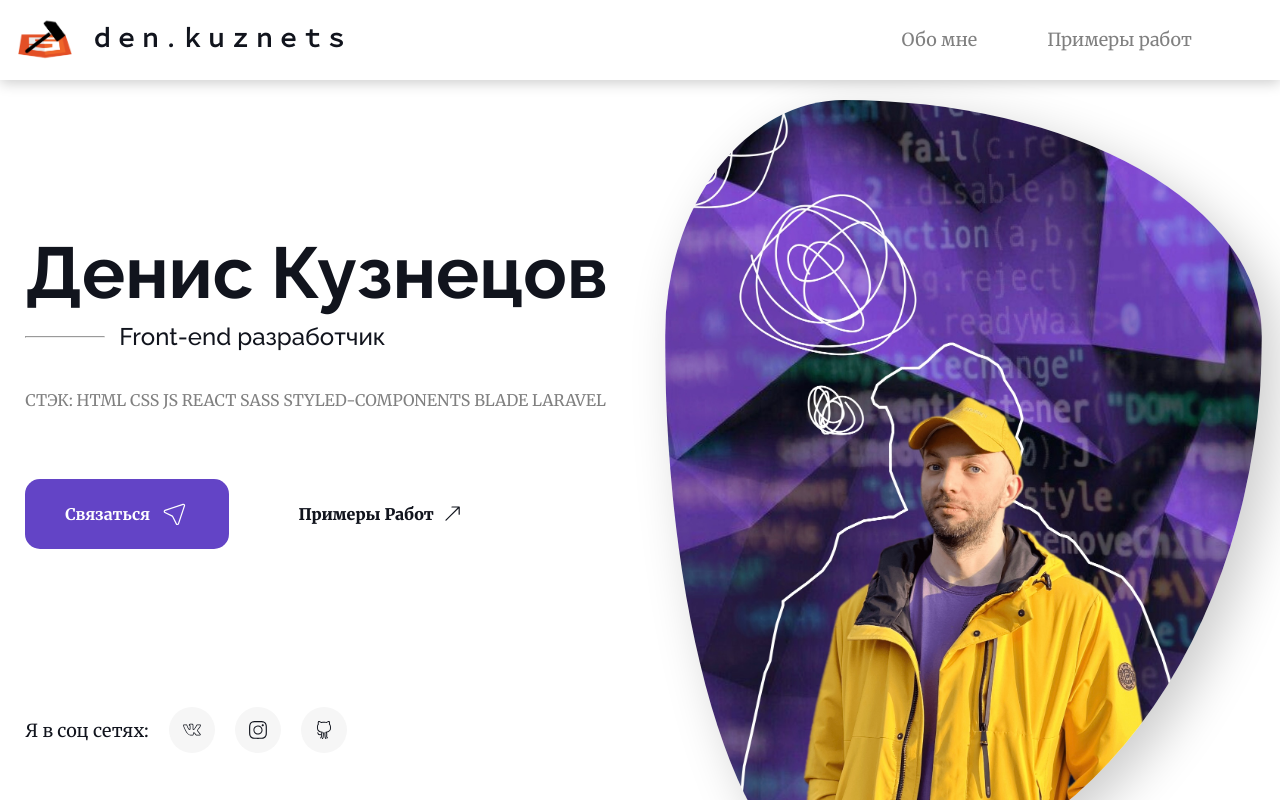
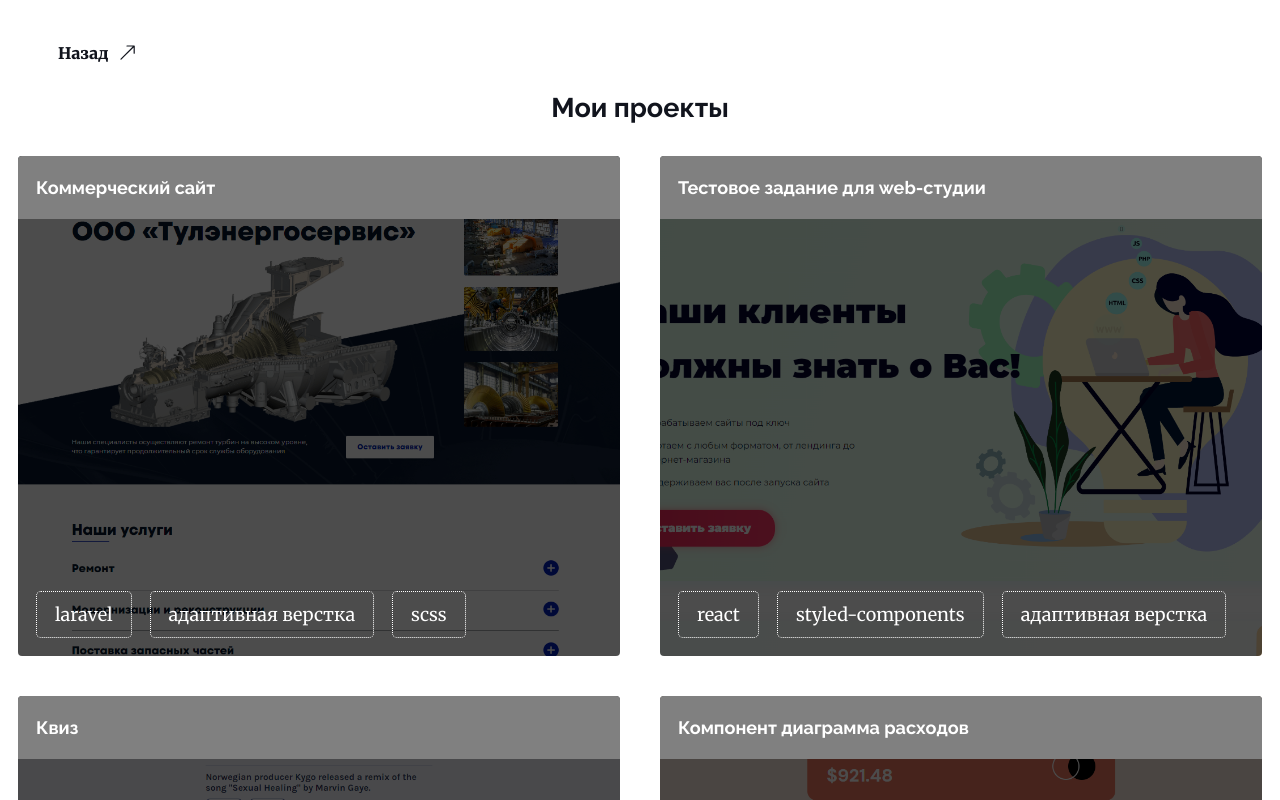
Before and after one commit to DenKuznets/portfolio, a React (Vite) app: page / in a window 1280 px wide. Shown: the top 800 px of the page. Built offline with nearby package versions, Linux system fonts and the light colour scheme.

Commit message:
allworks added

```diff
--- /dev/null
+++ b/src/components/AllWorks.jsx
@@ -0,0 +1,69 @@
+import React, { useContext, useState } from "react";
+import styled from "styled-components";
+import { LanguageContext } from "../pages/styled/MainPage";
+import WorkSmall from "./WorkSmall";
+import BigLink from "./BigLink";
+import WorkModal from "./WorkModal";
+
+const AllWorksStyled = styled.div`
+    padding-top: 1em;
+    margin: 0 auto;
+    padding-bottom: 3em;
+    h2 {
+        text-align: center;
+        margin-bottom: 1em;
+    }
+    .allworks__grid {
+        /* background-color: red; */
+        display: grid;
+        gap: 40px;
+        grid-template-columns: repeat(2, 1fr);
+    }
+
+    .btn-back {
+        width: fit-content;
+    }
+`;
+
+const AllWorks = ({ backToMain }) => {
+    const textGlobal = useContext(LanguageContext);
+    const [modalActive, setModalActive] = useState(false);
+    const [textWork, setTextWork] = useState("");
+    const [scrollY, setScrollY] = useState(0);
+
+    function showModal(work) {
+        document.body.style.overflow = "hidden";
+        setModalActive(true);
+        setTextWork(work);
+        setScrollY(window.scrollY);
+    }
+
+    function hideModal() {
+        document.body.style.overflow = "auto";
+        setModalActive(false);
+        // вернуть положение страницы до открытия портала. Без setTimeout не работает. Снимаем плавную прокрутку с документа, что бы возврат положения был незаметен для пользователя. Затем возвращаем ее назад.
+        document.documentElement.style.scrollBehavior = "auto";
+        setTimeout(() => {
+            window.scrollTo(0, scrollY);
+            document.documentElement.style.scrollBehavior = "smooth";
+        }, 1);
+    }
+
+    const works = textGlobal.work.works.map((work, index) => (
+        <WorkSmall onClick={() => showModal(work)} key={index} work={work} />
+    ));
+
+    return modalActive ? (
+        <WorkModal hideModal={hideModal} textWork={textWork} />
+    ) : (
+        <AllWorksStyled>
+            <BigLink className="btn-back" onClick={backToMain}>
+                {textGlobal.work.backButton}
+            </BigLink>
+            <h2>{textGlobal.work.myWorks}</h2>
+            <div className="allworks__grid">{works}</div>
+        </AllWorksStyled>
+    );
+};
+
+export default AllWorks;
--- a/src/components/Header.jsx
+++ b/src/components/Header.jsx
@@ -8,6 +8,7 @@ const Header = () => {
     const [showMenu, setShowMenu] = useState(false);
     const listElements = [];
     const textContext = useContext(LanguageContext);
+
 
     for (const [key, value] of Object.entries(textContext.header.nav)) {
         listElements.push(
--- a/src/components/Hero.jsx
+++ b/src/components/Hero.jsx
@@ -21,16 +21,13 @@ const Hero = () => {
                 <div className="hero__text">
                     <div className="hero__text-content">
                         <h1>
-                            {text.hero.fname}
-                            {/* <br /> */} {text.hero.lname}
+                            {text.hero.fname} {text.hero.lname}
                         </h1>
                         <div className="hero__text-content-h3container">
                             <hr />
                             <h3>{text.hero.profession}</h3>
                         </div>
                         <p className="hero__text-content-aboutme">
-                            {/* {text.hero.aboutme} */}
-                            {/* <br /> */}
                             {text.hero.stack}
                         </p>
 
--- a/src/components/TechList.jsx
+++ b/src/components/TechList.jsx
@@ -3,18 +3,17 @@ import styled from "styled-components";
 
 export const TechListStyled = styled.ul`
     display: flex;
-    margin-bottom: 1em;
     flex-wrap: wrap;
     gap: 1em;
     li {
-        color: inherit;
-        border: 1px dotted inherit;
+        color: ${({ theme }) => theme.global.techList.textColor};
+        border: 1px dotted ${({ theme }) => theme.global.techList.itemBorder};
         padding: 0.5em 1em;
         border-radius: 5px;
         display: flex;
         align-items: center;
         justify-content: center;
-        margin-bottom: 1em;
+        /* margin-bottom: 1em; */
     }
 `;
 
--- a/src/components/Work.jsx
+++ b/src/components/Work.jsx
@@ -30,8 +30,8 @@ const Work = (props) => {
         document.body.style.overflow = "auto";
         setModalActive(false);
         // вернуть положение страницы до открытия портала. Без setTimeout не работает. Снимаем плавную прокрутку с документа, что бы возврат положения был незаметен для пользователя. Затем возвращаем ее назад.
+        document.documentElement.style.scrollBehavior = "auto";
         setTimeout(() => {
-            document.documentElement.style.scrollBehavior = "auto";
             window.scrollTo(0, scrollY);
             document.documentElement.style.scrollBehavior = "smooth";
         }, 1);
--- a/src/components/WorkModal.jsx
+++ b/src/components/WorkModal.jsx
@@ -6,6 +6,7 @@ import TechList from "./TechList";
 
 const WorkModal = ({ hideModal, textWork }) => {
     const textGlobal = useContext(LanguageContext);
+    console.log(textWork);
     return (
         <WorkModalStyled>
             <div className="modal__content">
--- /dev/null
+++ b/src/components/WorkSmall.jsx
@@ -0,0 +1,93 @@
+import React, { useContext } from "react";
+import styled from "styled-components";
+import TechList from "./TechList";
+import { LanguageContext } from "../pages/styled/MainPage";
+import BigLink from "./BigLink";
+
+const WorkSmallStyled = styled.div`
+    position: relative;
+    max-width: 100%;
+    height: 500px;
+    border-radius: 4px;
+    overflow: hidden;
+    color: ${({ theme }) => theme.workSmall.textColor};
+    &:hover {
+        button {
+            transform: translateX(-50%) scale(1);
+        }
+    }
+
+    cursor: pointer;
+    .img-container {
+        position: relative;
+        height: 100%;
+        .overlay {
+            height: 100%;
+            width: 100%;
+            position: absolute;
+            background-color: rgba(0, 0, 0, 0.7);
+        }
+        img {
+            height: 100%;
+            width: 100%;
+            object-fit: cover;
+        }
+    }
+
+    h4 {
+        position: absolute;
+        top: 0;
+        left: 0;
+        z-index: 1;
+        background-color: grey;
+        width: 100%;
+        padding: 1em;
+    }
+
+    button {
+        position: absolute;
+        top: 50%;
+        left: 50%;
+        transform: translateX(-50%) scale(0);
+        z-index: 1;
+        transition: all 0.3s ease;
+        width: 100%;
+        /* border: none; */
+        border: 1px solid white;
+        background-color: transparent;
+        color: white;
+        padding: 1em;
+        text-align: start;
+        cursor: pointer;
+    }
+
+    ul {
+        margin-left: 1em;
+        margin-bottom: 1em;
+        position: absolute;
+        bottom: 0;
+        left: 0;
+        li {
+            border-color: inherit;
+            color: inherit;
+        }
+    }
+`;
+
+const WorkSmall = ({ work, onClick }) => {
+    const textGlobal = useContext(LanguageContext);
+    return (
+        <WorkSmallStyled onClick={onClick}>
+
+            <h4>{work.name}</h4>
+            <div className="img-container">
+                <div className="overlay"></div>
+                <img src={`./images/${work.img}`} alt="" />
+            </div>
+            <button>{textGlobal.work.showmore}</button>
+            <TechList list={work.tech} />
+        </WorkSmallStyled>
+    );
+};
+
+export default WorkSmall;
--- a/src/components/styled/Work.styled.js
+++ b/src/components/styled/Work.styled.js
@@ -1,7 +1,5 @@
 import styled from "styled-components";
 import { colors, fonts, screen } from "../../../utils";
-
-
 
 export const WorkStyled = styled.div`
     position: relative;
@@ -45,10 +43,15 @@ export const WorkStyled = styled.div`
 
             h2 {
                 margin-bottom: 1em;
+            }
 
+            ul {
+                margin-bottom: 1em;
             }
 
             li {
+                color: ${({ color, theme }) =>
+                    theme.work.workThemes[color].textColor};
                 border: 1px dotted
                     ${({ color, theme }) =>
                         theme.work.workThemes[color].borderColor};
--- a/src/components/styled/WorkModal.styled.jsx
+++ b/src/components/styled/WorkModal.styled.jsx
@@ -37,13 +37,16 @@ const WorkModalStyled = styled.div`
     }
     p {
         white-space: pre-line;
-        /* padding-left: 10px; */
         margin-top: 30px;
         min-width: 300px;
         color: inherit;
         @media only screen and (max-width: ${modalContentColumn}) {
             padding-left: 0;
         }
+    }
+
+    ul{
+        margin-bottom: 1em;
     }
 
     li {
--- a/src/globalStyles.js
+++ b/src/globalStyles.js
@@ -88,13 +88,16 @@ html {
 
 body {
   color: ${colors.almostBlack};
-  padding-top: 100px;
+  ${"" /* padding-top: 100px; */}
   font-family: ${fonts.merriweather};
   font-size: 18px;
+    & *::first-letter{
+      text-transform: capitalize;
+  }
 }
 
-body *::first-letter{
-    text-transform: capitalize;
+main{
+  padding-top: 100px;
 }
 
 h1,h2,h3,h4,h5,h6 {
--- a/src/pages/styled/MainPage.jsx
+++ b/src/pages/styled/MainPage.jsx
@@ -6,7 +6,8 @@ import Work from "../../components/Work";
 import Header from "../../components/Header";
 import { colors, localization, themeLight } from "../../../utils";
 import Footer from "../../components/Footer";
-import Link from "../../components/BigLink";
+import BigLink from "../../components/BigLink";
+import AllWorks from "../../components/AllWorks";
 export const LanguageContext = createContext(localization.ru);
 
 const MainPage = () => {
@@ -14,22 +15,40 @@ const MainPage = () => {
         // navigator.language === "ru" ? localization.ru : localization.en
         localization.ru
     );
+    const [showAllWorks, setShowAllWorks] = useState(true);
 
-
+    const handleClick = () => {
+        setShowAllWorks(true);
+        document.documentElement.style.scrollBehavior = "auto";
+        setTimeout(() => {
+            window.scrollTo(0, 0);
+            document.documentElement.style.scrollBehavior = "smooth";
+        }, 1);
+    };
 
     return (
         <>
             <ThemeProvider theme={themeLight}>
                 <GlobalStyle />
                 <LanguageContext.Provider value={appText}>
+                    {showAllWorks ? (
+                        <section id="allworks">
+                            <AllWorks
+                                backToMain={() => setShowAllWorks(false)}
+                            />
+                        </section>
+                    ) : (
+                        <>
                             <Header />
                             <main>
-                        <section id="hero"><Hero /></section>
+                                <section id="hero">
+                                    <Hero />
+                                </section>
                                 <section style={{ padding: 0 }} id="work">
                                     <Work index={0} workColor="violet" />
                                     <Work index={1} workColor="default" />
                                     <Work index={2} workColor="yellow" />
-                            {/* <div
+                                    <div
                                         style={{
                                             backgroundColor: `${colors.white}`,
                                             display: "flex",
@@ -37,13 +56,15 @@ const MainPage = () => {
                                             padding: "2em 0",
                                         }}
                                     >
-                                <a href="">
-                                    <Link>{appText.work.moreExamples}</Link>
-                                </a>
-                            </div> */}
+                                        <BigLink onClick={() => handleClick()}>
+                                            {appText.work.moreExamples}
+                                        </BigLink>
+                                    </div>
                                 </section>
                             </main>
                             <Footer />
+                        </>
+                    )}
                 </LanguageContext.Provider>
             </ThemeProvider>
         </>
--- a/utils.js
+++ b/utils.js
@@ -74,6 +74,10 @@ export const themeLight = {
         aHoverTextColor: colors.almostBlack,
         socialIconContainerBG: "#f6f6f6",
         socialIconContainerColor: colors.almostBlack,
+        techList: {
+            textColor: colors.almostBlack,
+            itemBorder: colors.almostBlack,
+        }
     },
     header: {
         bg: colors.white,
@@ -113,6 +117,9 @@ export const themeLight = {
     workModal: {
         bg: colors.white,
         border: colors.almostBlack,
+    },
+    workSmall: {
+        textColor: colors.white,
     }
 };
 
@@ -177,8 +184,11 @@ export const localization = {
             showmore: "Подробнее",
             moreExamples: "Больше примеров",
             backButton: "Назад",
+            myWorks: 'Мои проекты',
         },
     },
+
+
     en: {
         header: {
             nav: {
```
Also changed, not shown: 1 other file (tests, documents, lock files or other folders). Lines whose indentation alone changed are shown as unchanged.
